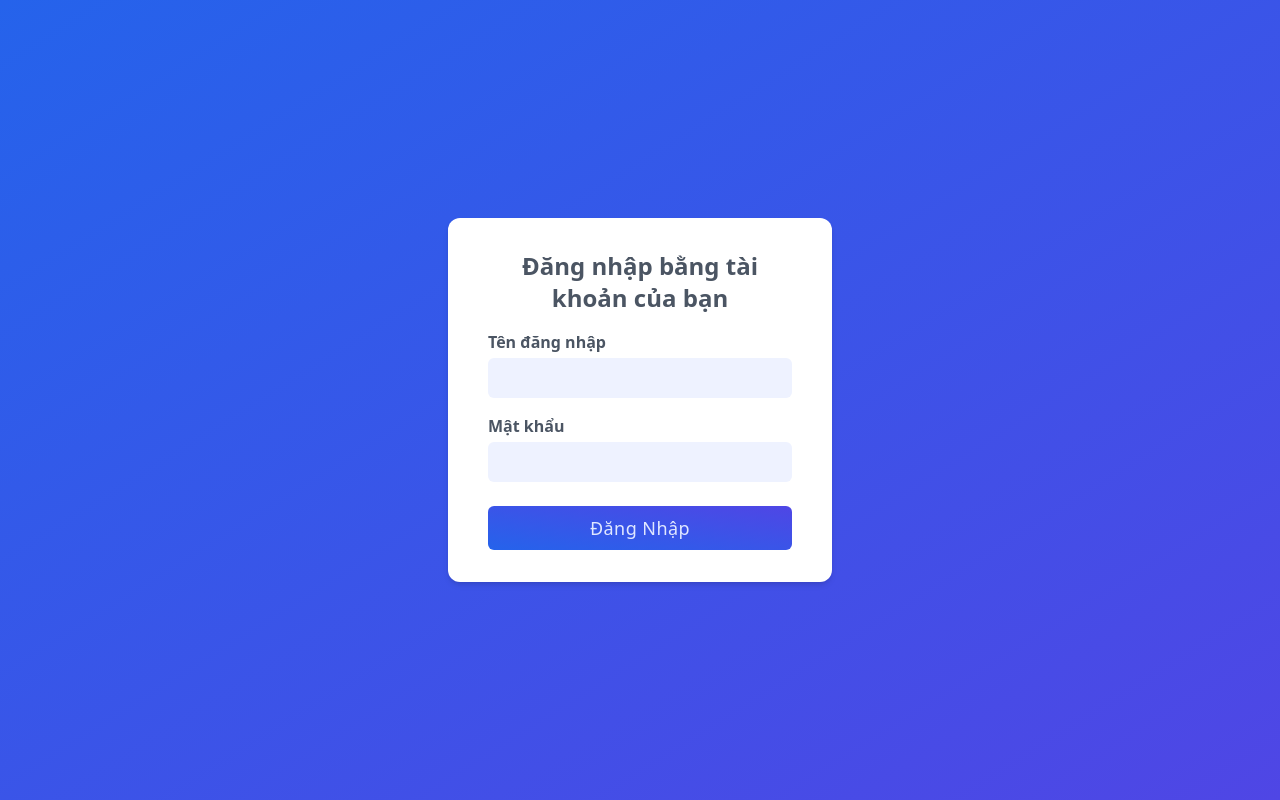
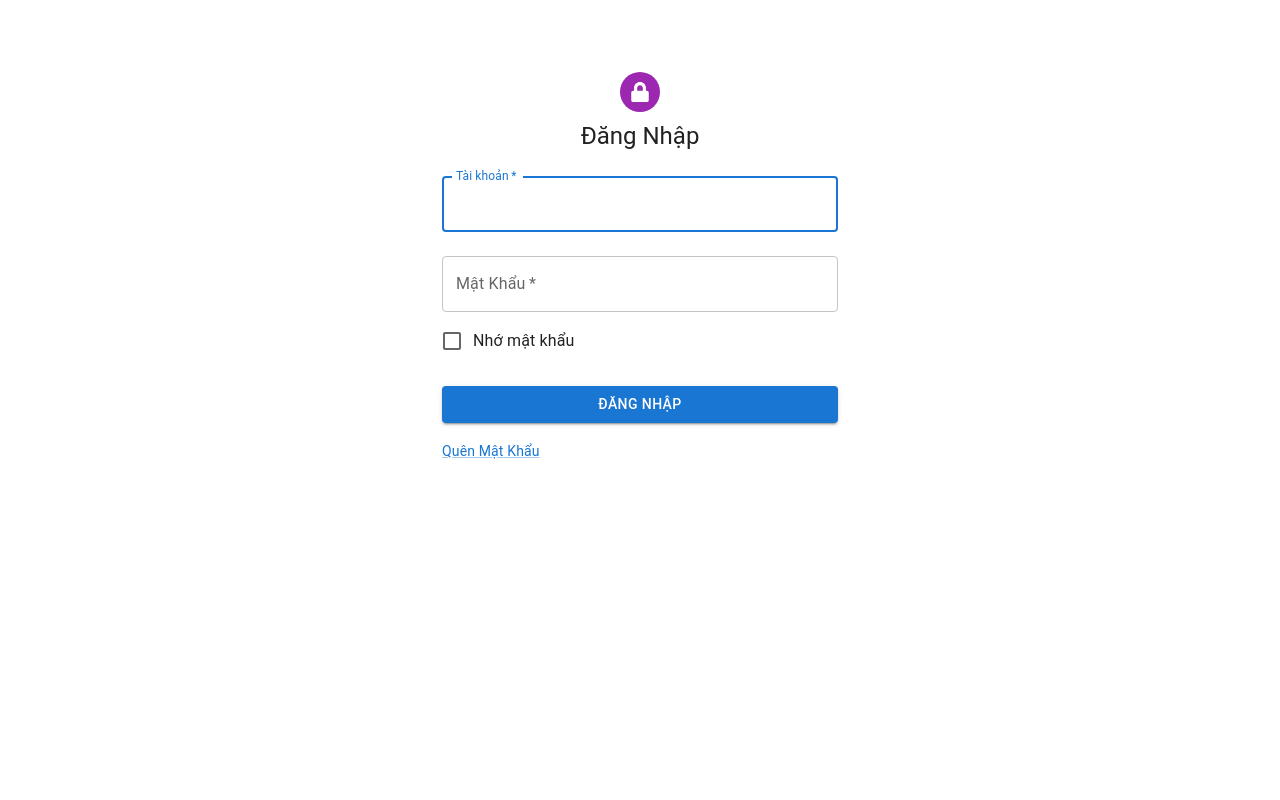
Before and after one commit to ntheanh-dev/apartment-management-reactjs, a React (Create React App) app: page /login in a window 1280 px wide. Built offline with nearby package versions, Linux system fonts and the light colour scheme.

Commit message:
feat(auth): handle login

```diff
--- a/src/components/common/Header/index.js
+++ b/src/components/common/Header/index.js
@@ -116,7 +116,7 @@ const Header = ({ open, setOpen, drawerWidth }) => {
                 </MenuItem>
                 <MenuItem onClick={handleMenuClose}>
                     <Link
-                        to="/profile"
+                        to="/login"
                         className="flex items-center gap-1.5 text-sm font-medium duration-300 ease-in-out hover:text-primary lg:text-base"
                     >
                         <CiLogout />
--- a/src/configs/APIs.js
+++ b/src/configs/APIs.js
@@ -7,15 +7,15 @@ export const endPoints = {
     postItems: 'items/',
     relatives: 'relatives/',
     addRelative: 'relatives/add/',
+    login: 'token',
+    myInfo: 'residents/my-info/',
 };
 
 export const authApi = () => {
     return axios.create({
         baseURL: BASE_URL,
         headers: {
-            // Authorization: cookie.load('token'),
-            Authorization:
-                'eyJhbGciOiJIUzI1NiJ9.eyJpc3MiOiJBbmhUaGVOZ3V5ZW4iLCJleHAiOjE3MTg1Mjg5MjAsInVzZXJJZCI6MTM1LCJpYXQiOjE3MTg0NDI1MjAsImp0aSI6IjgxZWIzMjQ0LWM0Y2YtNDZhZS04Zjg4LTRkYmI2MjMyNmQwNyIsInVzZXJuYW1lIjoiYWRtaW4xIn0.1v9oYe7U3Q6YoHxm_ty0p5PcE-xDR1A6pPXBjf8Z0Rg',
+            Authorization: cookie.load('token'),
         },
     });
 };
--- a/src/pages/auth/Login.js
+++ b/src/pages/auth/Login.js
@@ -1,52 +1,124 @@
 import React, { useState } from 'react';
+import Avatar from '@mui/material/Avatar';
+import Button from '@mui/material/Button';
+import CssBaseline from '@mui/material/CssBaseline';
+import TextField from '@mui/material/TextField';
+import FormControlLabel from '@mui/material/FormControlLabel';
+import Checkbox from '@mui/material/Checkbox';
+import Link from '@mui/material/Link';
+import Grid from '@mui/material/Grid';
+import Box from '@mui/material/Box';
+import Typography from '@mui/material/Typography';
+import Container from '@mui/material/Container';
+import { FaLock } from 'react-icons/fa';
+import APIs, { authApi, endPoints } from '../../configs/APIs';
+import cookie from 'react-cookies';
+import { useNavigate } from 'react-router-dom';
+import { Alert, Backdrop, CircularProgress, Snackbar } from '@mui/material';
 
 const Login = () => {
-    const fields = [
-        {
-            label: 'Tên đăng nhập',
-            type: 'text',
-            field: 'username',
-        },
-        {
-            label: 'Mật khẩu',
-            type: 'password',
-            field: 'password',
-        },
-    ];
-    const [user, setUser] = useState({});
-    const change = (e, field) => {
-        setUser((current) => {
-            return { ...current, [field]: e.target.value };
-        });
+    const [loading, setLoading] = useState(false);
+    const [openAlert, setOpenAlert] = useState(false);
+    const nav = useNavigate();
+
+    const handleSubmit = async (event) => {
+        event.preventDefault();
+        setLoading(true);
+        const data = new FormData(event.currentTarget);
+
+        try {
+            let res = await APIs.post(
+                endPoints['login'],
+                JSON.stringify({
+                    username: data.get('username'),
+                    password: data.get('password'),
+                }),
+                {
+                    headers: {
+                        'Content-Type': 'application/json;charset=UTF-8',
+                    },
+                },
+            );
+            cookie.save('token', res.data?.result?.token);
+            setTimeout(async () => {
+                let u = await authApi().get(endPoints['myInfo']);
+                nav('/');
+            }, 100);
+        } catch (ex) {
+            setOpenAlert(true);
+            console.error(ex);
+        } finally {
+            setLoading(false);
+        }
     };
+
     return (
-        <div class="h-screen bg-gradient-to-br from-blue-600 to-indigo-600 flex justify-center items-center w-full">
-            <form>
-                <div class="bg-white px-10 py-8 rounded-xl w-screen shadow-md max-w-sm">
-                    <div class="space-y-4">
-                        <h1 class="text-center text-2xl font-semibold text-gray-600">
-                            Đăng nhập bằng tài khoản của bạn
-                        </h1>
-                        {fields.map((f, i) => (
-                            <div key={i}>
-                                <label for="email" class="block mb-1 text-gray-600 font-semibold">
-                                    {f.label}
-                                </label>
-                                <input
-                                    onChange={(e) => change(e, f.field)}
-                                    value={user[f.field]}
-                                    type="text"
-                                    class="bg-indigo-50 px-4 py-2 outline-none rounded-md w-full"
-                                />
-                            </div>
-                        ))}
-                    </div>
-                    <button class="mt-4 w-full bg-gradient-to-tr from-blue-600 to-indigo-600 text-indigo-100 py-2 rounded-md text-lg tracking-wide">
+        <Container component="main" maxWidth="xs">
+            <CssBaseline />
+            <Box
+                sx={{
+                    marginTop: 8,
+                    display: 'flex',
+                    flexDirection: 'column',
+                    alignItems: 'center',
+                }}
+            >
+                <Avatar sx={{ m: 1, bgcolor: 'secondary.main' }}>
+                    <FaLock />
+                </Avatar>
+                <Typography component="h1" variant="h5">
+                    Đăng Nhập
+                </Typography>
+                <Box component="form" onSubmit={handleSubmit} noValidate sx={{ mt: 1 }}>
+                    <TextField
+                        margin="normal"
+                        required
+                        fullWidth
+                        id="username"
+                        label="Tài khoản"
+                        name="username"
+                        autoComplete="username"
+                        autoFocus
+                    />
+                    <TextField
+                        margin="normal"
+                        required
+                        fullWidth
+                        name="password"
+                        label="Mật Khẩu"
+                        type="password"
+                        id="password"
+                        autoComplete="current-password"
+                    />
+                    <FormControlLabel control={<Checkbox value="remember" color="primary" />} label="Nhớ mật khẩu" />
+                    <Button type="submit" fullWidth variant="contained" sx={{ mt: 3, mb: 2 }}>
                         Đăng Nhập
-                    </button>
-                </div>
-            </form>
-        </div>
+                    </Button>
+                    <Grid container>
+                        <Grid item xs>
+                            <Link href="#" variant="body2">
+                                Quên Mật Khẩu
+                            </Link>
+                        </Grid>
+                    </Grid>
+                </Box>
+            </Box>
+            {/*--------------Loading------------  */}
+            <Backdrop sx={{ color: '#fff', zIndex: (theme) => theme.zIndex.drawer + 1 }} open={loading}>
+                <CircularProgress color="inherit" />
+            </Backdrop>
+            {/* ---------------Alert------------- */}
+            <Snackbar
+                open={openAlert}
+                onClose={() => setOpenAlert(false)}
+                autoHideDuration={6000}
+                anchorOrigin={{ horizontal: 'right', vertical: 'top' }}
+            >
+                <Alert severity="warning" va sx={{ width: '100%' }}>
+                    Tài Khoản Hoặc Mật Khẩu Không Chính Xác
+                </Alert>
+            </Snackbar>
+        </Container>
     );
 };
 
```
